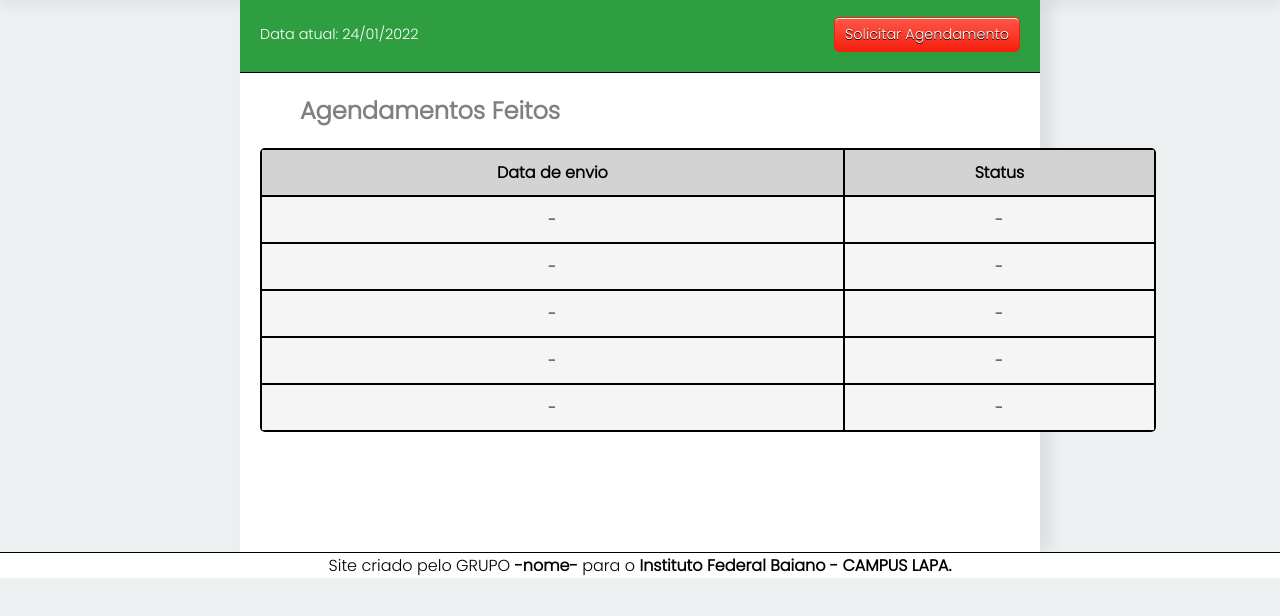
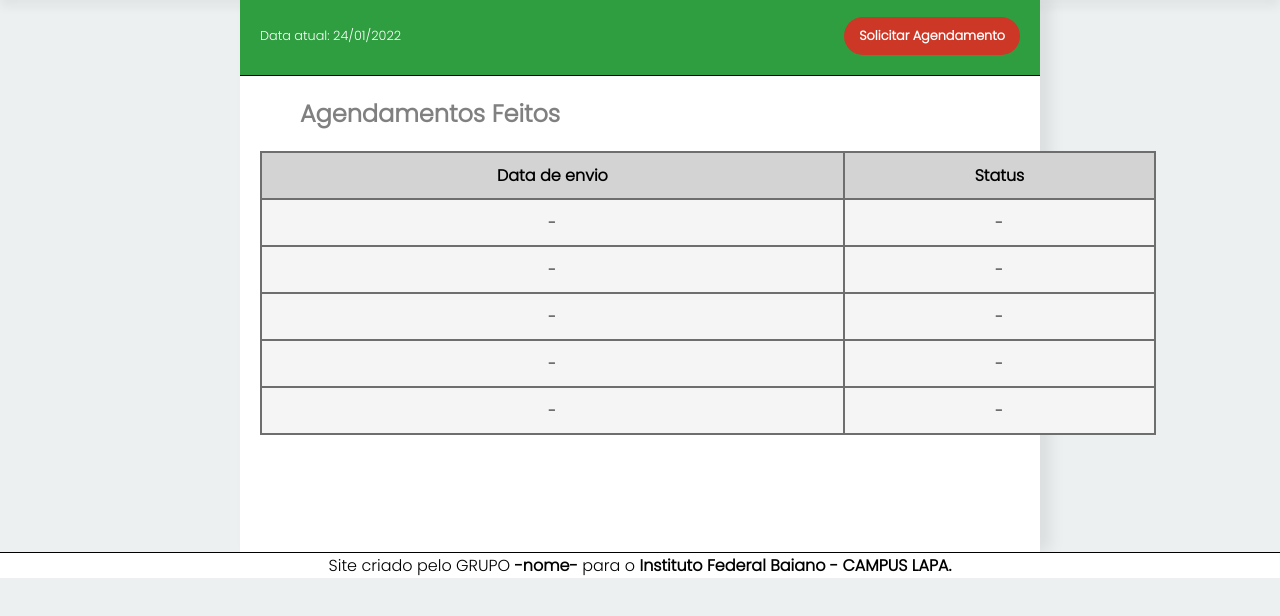
Before and after one commit to joaoboasorte/projeto-coma-feliz, a plain HTML site: page index.html in a window 1280 px wide. Shown: the part 80-696 px from the top of the page. Drawn offline with Linux system fonts and the light colour scheme.

Commit message:
estilizando o botão

```diff
--- a/style.css
+++ b/style.css
@@ -50,7 +50,7 @@ main {
     padding: 20px 0px;
     border-bottom: solid 1px black;
     background-color: #2F9E40;
-    font-size: 0.9em;
+    font-size: 0.8em;
 }
 
 .data-hora > p {
@@ -58,20 +58,18 @@ main {
     color: white;
 }
 .botão {
-    border: 1px solid #25692A;
-    border-radius: 5px;
-    display:inline-block;
-    padding:6px 10px;
-    text-decoration:none;
-    border-color:#f61f0e;
-    background:linear-gradient(to bottom, #ff5445 5%, #f61f0e 100%);
-    box-shadow:inset 0px 1px 0px 0px #fff4f3;
-    color:#fff;
-    text-shadow:0px 1px 0px #000000;
+    text-decoration: none;
+    background-color: #cc3726;
+    padding: 10px 15px;
+    border-radius: 20px;
+    font-weight: bold;
+    color: white;
     margin-right: 20px;
+    border: none;
 }
 .botão:hover {
-    background:linear-gradient(to bottom, #f61f0e 5%, #fca8a1 100%);
+    background:linear-gradient(to bottom, lightgray 20%, gray 80%);
+    color: white;
 }
 
 
@@ -97,9 +95,8 @@ main {
 
 table {
     margin: auto;
-    background-color: black;
+    background-color: rgb(110, 110, 110);
     width: 70vw;
-    border-radius: 5px;
 }
 
 th {
```
